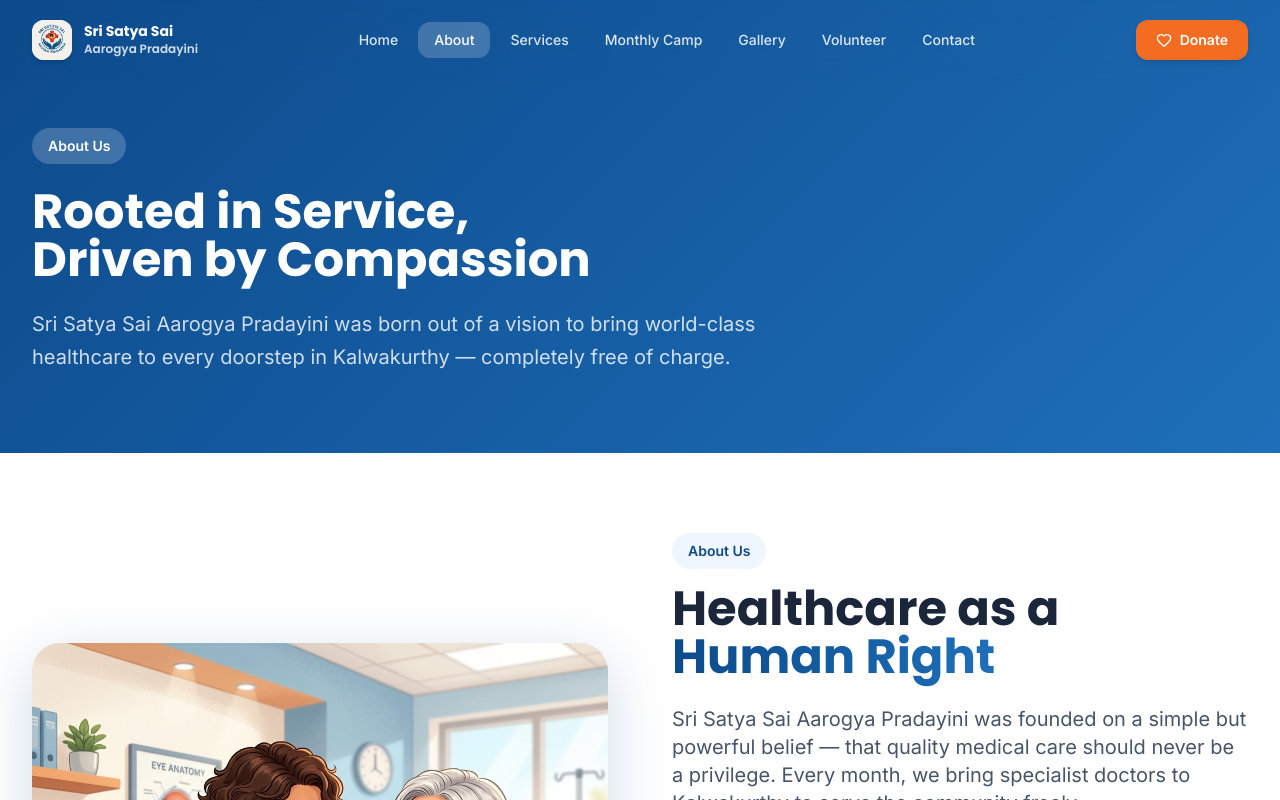
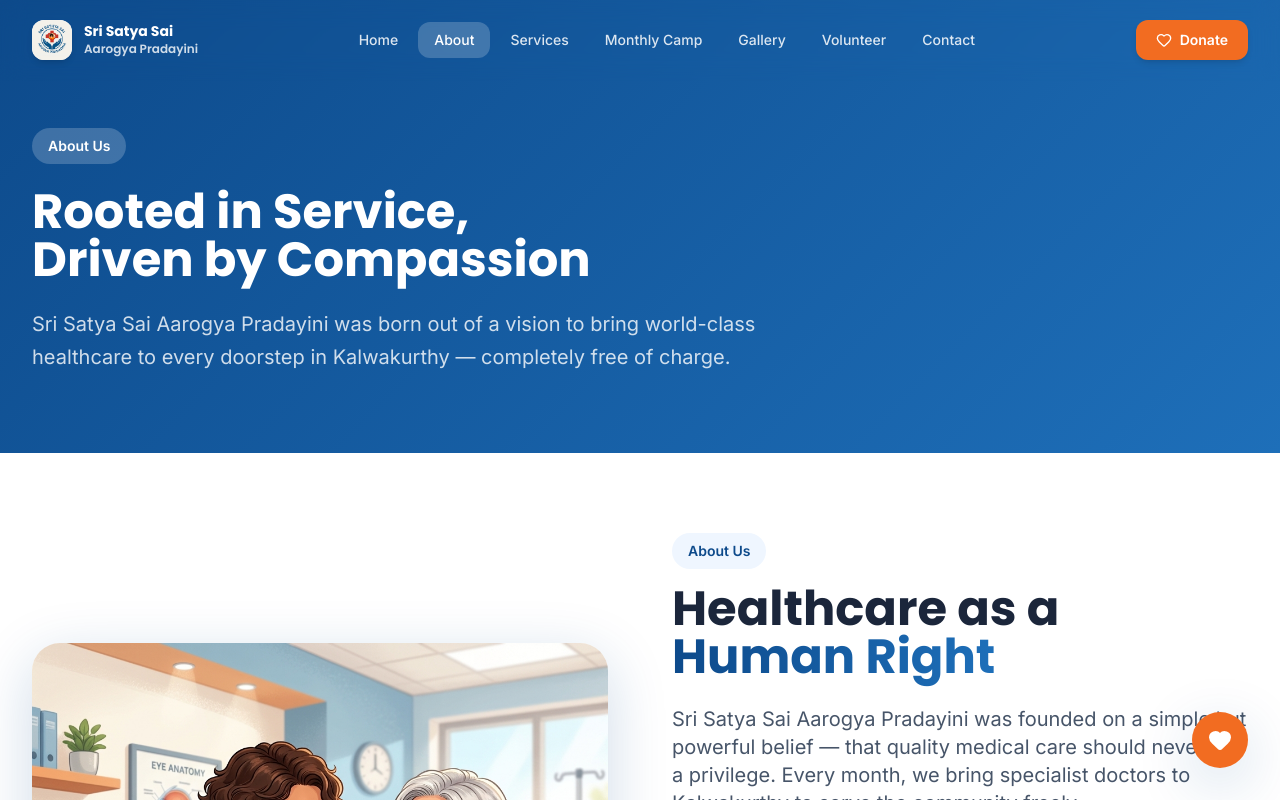
Before and after one commit to gubbahrudhay/aarogya-pradayini, a React (Vite) app: page /about in a window 1280 px wide. Shown: the top 800 px of the page. Built offline with nearby package versions, Linux system fonts and the light colour scheme.

Commit message:
feat: add static floating donate button and optimize layout

```diff
--- a/src/App.jsx
+++ b/src/App.jsx
@@ -5,6 +5,7 @@ import { AnimatePresence, motion } from 'framer-motion';
 import Navbar from './components/Navbar';
 import Footer from './components/Footer';
 import ScrollToTop from './components/ScrollToTop';
+import FloatingDonateButton from './components/FloatingDonateButton';
 
 // Lazy-loaded pages
 const Home = lazy(() => import('./pages/Home'));
@@ -45,6 +46,7 @@ function AppRoutes() {
     <>
       <ScrollToTop />
       <Navbar />
+      <FloatingDonateButton />
       <main>
         <Suspense fallback={<PageLoader />}>
           <AnimatePresence mode="wait">
--- /dev/null
+++ b/src/components/FloatingDonateButton.jsx
@@ -0,0 +1,21 @@
+import { Link, useLocation } from 'react-router-dom';
+import { Heart } from 'lucide-react';
+
+export default function FloatingDonateButton() {
+  const location = useLocation();
+
+  // Hide the floating button on the donate page itself
+  if (location.pathname === '/donate') return null;
+
+  return (
+    <div className="fixed bottom-8 right-8 z-45">
+      <Link
+        to="/donate"
+        aria-label="Donate Now"
+        className="flex items-center justify-center w-14 h-14 bg-accent hover:bg-accent-dark text-white rounded-full shadow-strong transition-all duration-300"
+      >
+        <Heart className="w-6 h-6 text-white fill-white" />
+      </Link>
+    </div>
+  );
+}
```
